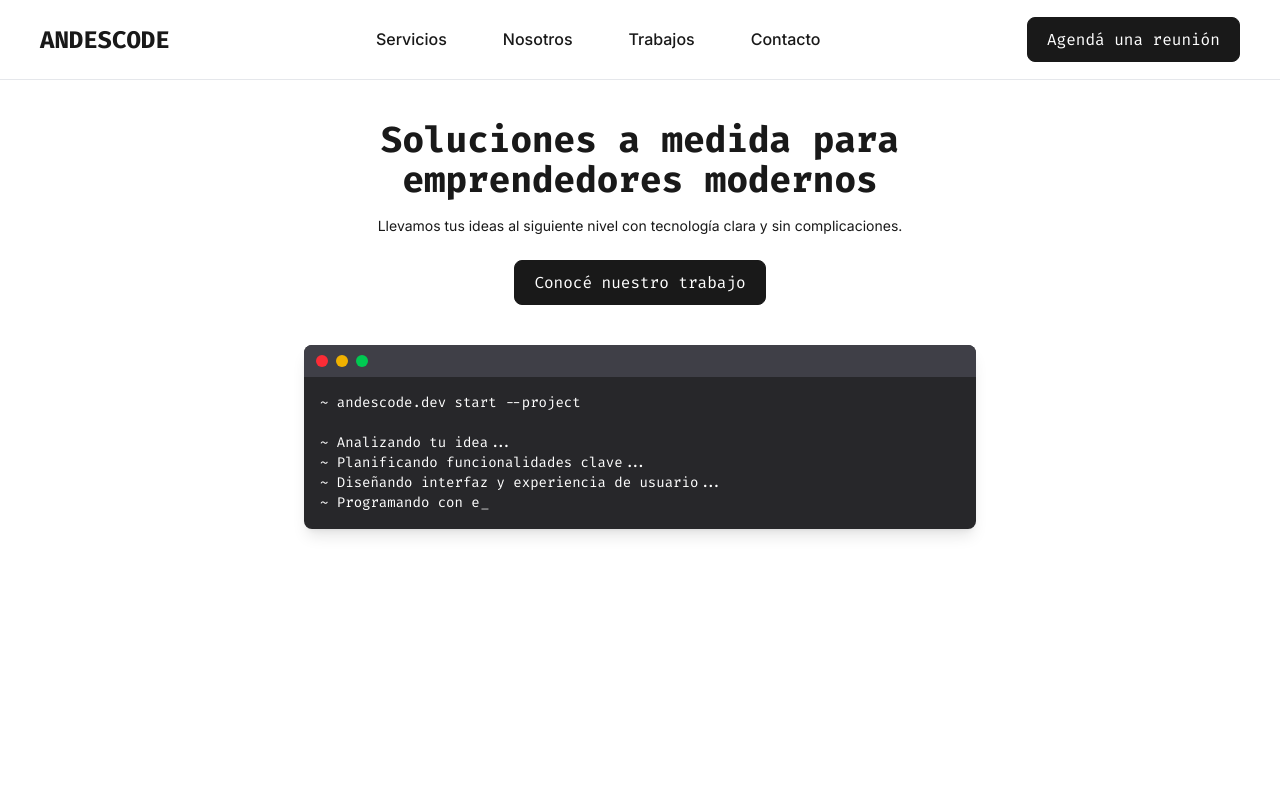
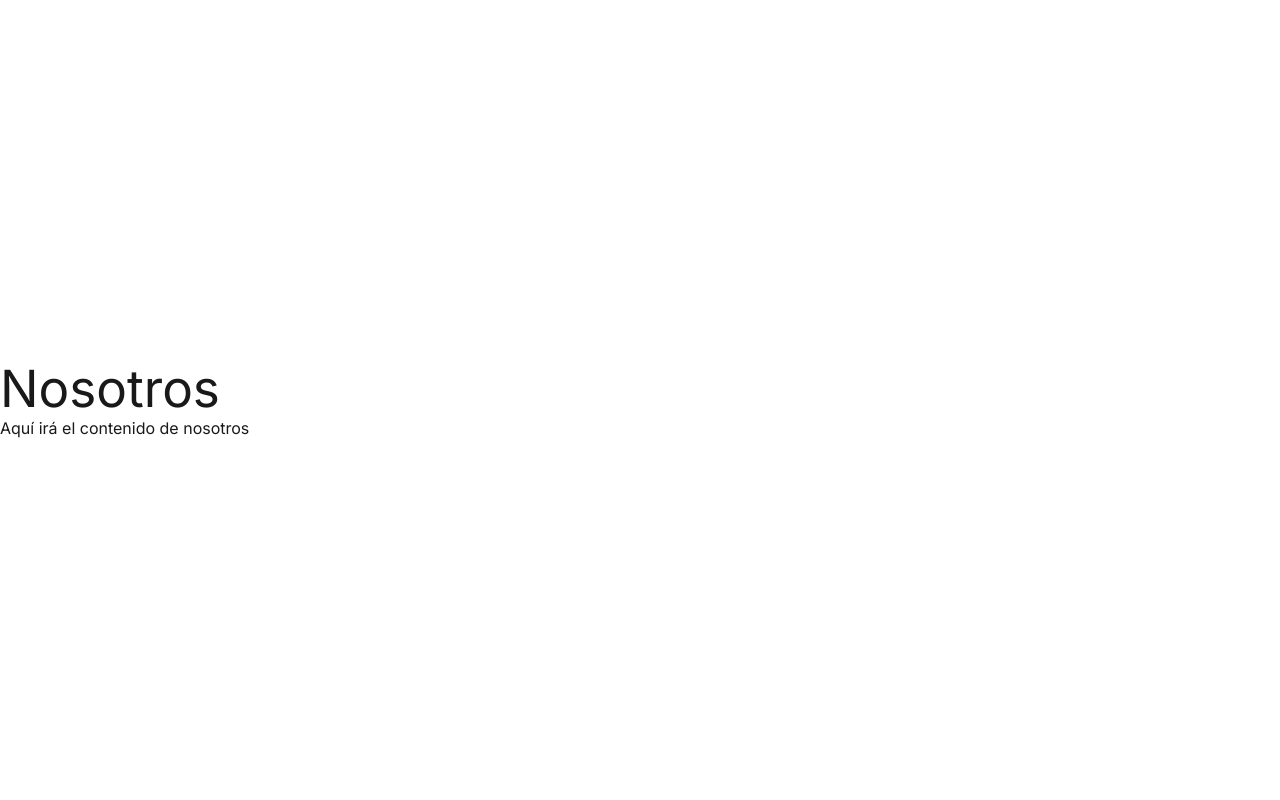
Before and after one commit to LataroCaballero/AndesCode, a React (Vite) app: page /nosotros in a window 1280 px wide. Shown: the top 800 px of the page. Built offline with nearby package versions, Linux system fonts and the light colour scheme.

Commit message:
⚒️ BrowserRouter setup

```diff
--- a/package.json
+++ b/package.json
@@ -22,6 +22,7 @@
     "@tailwindcss/vite": "^4.1.11",
     "react": "^19.1.0",
     "react-dom": "^19.1.0",
+    "react-router-dom": "^7.6.3",
     "typewriter-effect": "^2.22.0"
   }
 }
--- a/src/components/Header.tsx
+++ b/src/components/Header.tsx
@@ -1,14 +1,15 @@
 import React from "react";
+import { Link } from 'react-router-dom';
 
 export default function Header() {
   return (
     <header className="fixed backdrop-blur top-0 h-20 w-full z-50 flex gap-20 justify-between items-center py-4 px-10 border-b border-gray-200">
         <a href="index.html" className="logo text-2xl fira-code-bold">ANDESCODE</a>
         <nav className="hidden md:flex gap-14 text-sm">
-          <a href="#servicios" className="nav-link">Servicios</a>
-          <a href="#nosotros" className="nav-link">Nosotros</a>
-          <a href="#trabajos" className="nav-link">Trabajos</a>
-          <a href="#contacto" className="nav-link">Contacto</a>
+          <Link to="/servicios" className="nav-link">Servicios</Link>
+          <Link to="/nosotros" className="nav-link">Nosotros</Link>
+          <Link to="/trabajos" className="nav-link">Trabajos</Link>
+          <Link to="/contacto" className="nav-link">Contacto</Link>
         </nav>
         <button className="fira-code-regular text-white px-4 py-2">
         Agendá una reunión
--- a/src/main.tsx
+++ b/src/main.tsx
@@ -1,10 +1,32 @@
-import React from 'react'
-import ReactDOM from 'react-dom/client'
-import Home from './pages/home.tsx'
+import React from 'react';
+import ReactDOM from 'react-dom/client';
+import { BrowserRouter, Routes, Route } from 'react-router-dom';
+import Home from './pages/home.tsx';
+import Servicios from './pages/servicios.tsx';
+import Contacto from './pages/contacto.tsx';
+import Nosotros from './pages/nosotros.tsx';
+import Trabajos from './pages/trabajos.tsx';
+
 import './style.css'
 
 ReactDOM.createRoot(document.getElementById('root')!).render(
   <React.StrictMode>
+    <BrowserRouter>
+      <Routes>
+        <Route path="/" element={<Home />} />
+        <Route path="/servicios" element={<Servicios />} />
+        <Route path="/contacto" element={<Contacto />} />
+        <Route path="/nosotros" element={<Nosotros />} />
+        <Route path="/trabajos" element={<Trabajos />} />
+        {/* podés seguir agregando más rutas */}
+        <Route path="*" element={<h1>Página no encontrada</h1>} />
+      </Routes>
+    </BrowserRouter>
+  </React.StrictMode>,
+);
+
+/*ReactDOM.createRoot(document.getElementById('root')!).render(
+  <React.StrictMode>
     <Home />
   </React.StrictMode>,
-)
+)*/
--- /dev/null
+++ b/src/pages/contacto.tsx
@@ -0,0 +1,11 @@
+import React from "react";
+const Contacto = () => {
+    return (
+      <section>
+        <h1>Contacto</h1>
+        <p>Aquí irá el contenido de Contacto</p>
+      </section>
+    );
+  };
+
+  export default Contacto;
--- /dev/null
+++ b/src/pages/nosotros.tsx
@@ -0,0 +1,10 @@
+const Nosotros = () => {
+    return (
+      <section>
+        <h1>Nosotros</h1>
+        <p>Aquí irá el contenido de nosotros</p>
+      </section>
+    );
+  };
+
+  export default Nosotros;
--- /dev/null
+++ b/src/pages/servicios.tsx
@@ -0,0 +1,10 @@
+const Servicios = () => {
+    return (
+      <section>
+        <h1>Servicios</h1>
+        <p>Aquí irá el contenido de servicios</p>
+      </section>
+    );
+  };
+
+  export default Servicios;
--- /dev/null
+++ b/src/pages/trabajos.tsx
@@ -0,0 +1,10 @@
+const Trabajos = () => {
+    return (
+      <section>
+        <h1>Trabajos</h1>
+        <p>Aquí irá el contenido de trabajos</p>
+      </section>
+    );
+  };
+
+  export default Trabajos;
```
Also changed, not shown: 1 other file (tests, documents, lock files or other folders).
